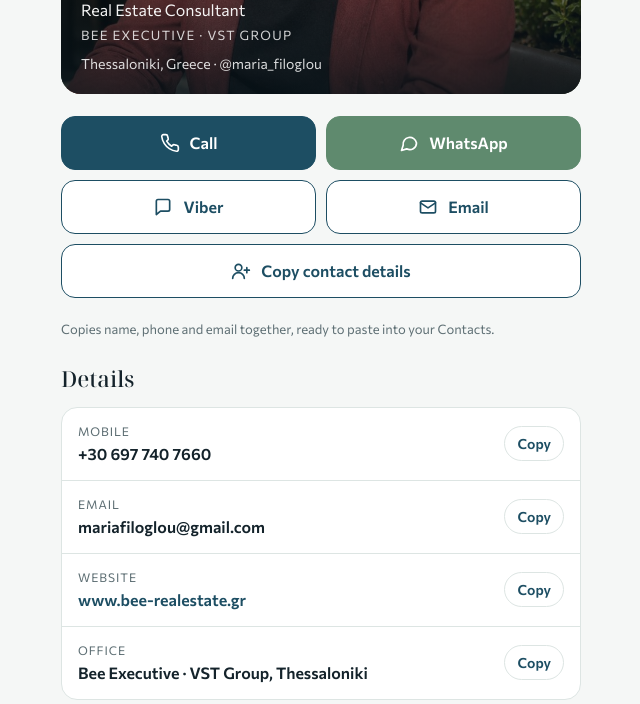
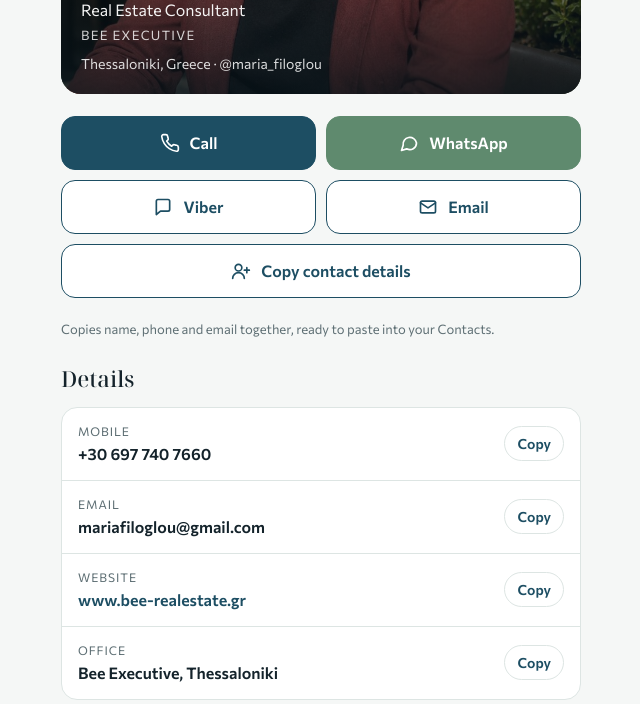
Before and after one commit to mariafiloglou-CART/karta, a plain HTML site: page en/index.html in a window 1280 px wide. Shown: the part 676-1380 px from the top of the page, without its empty margins (319-959 px from the left). Drawn offline with Linux system fonts and the light colour scheme.

Commit message:
Κάρτα: Σύμβουλος Ακίνητης Περιουσίας · Bee Executive
Co-Authored-By: Claude Opus 5.5 <noreply@anthropic.com>
Claude-Session: https://claude.ai/code/session_01PRHn6KTTf2knq1d8VqpRLB

```diff
--- a/en/index.html
+++ b/en/index.html
@@ -104,7 +104,7 @@ footer{font-size:12px;color:var(--muted);text-align:center}
     <div class="card-photo" style="background-image:url(../assets/2d09143a5da3.jpg)" role="img" aria-label="Maria Filoglou"></div>
     <h1>Maria Filoglou</h1>
     <p class="role">Real Estate Consultant</p>
-    <p class="co">Bee Executive · VST Group</p>
+    <p class="co">Bee Executive</p>
     <p class="city">Thessaloniki, Greece · @maria_filoglou</p>
   </section>
 
@@ -138,7 +138,7 @@ footer{font-size:12px;color:var(--muted);text-align:center}
       <li><span class="lbl">Mobile</span><span class="val" id="v-phone">+30 697 740 7660</span><button class="copy" type="button" data-copy="v-phone">Copy</button></li>
       <li><span class="lbl">Email</span><span class="val" id="v-mail">mariafiloglou@gmail.com</span><button class="copy" type="button" data-copy="v-mail">Copy</button></li>
       <li><span class="lbl">Website</span><a class="val" id="v-web" href="https://www.bee-realestate.gr" target="_blank" rel="noopener">www.bee-realestate.gr</a><button class="copy" type="button" data-copy="v-web">Copy</button></li>
-      <li><span class="lbl">Office</span><span class="val" id="v-office">Bee Executive · VST Group, Thessaloniki</span><button class="copy" type="button" data-copy="v-office">Copy</button></li>
+      <li><span class="lbl">Office</span><span class="val" id="v-office">Bee Executive, Thessaloniki</span><button class="copy" type="button" data-copy="v-office">Copy</button></li>
     </ul>
   </section>
 
@@ -180,7 +180,7 @@ footer{font-size:12px;color:var(--muted);text-align:center}
 </div>
 
 <script>
-const CARD = "Maria Filoglou\nReal Estate Consultant\nBee Executive · VST Group, Thessaloniki, Greece\nMobile: " +
+const CARD = "Maria Filoglou\nReal Estate Consultant\nBee Executive, Thessaloniki, Greece\nMobile: " +
   document.getElementById("v-phone").textContent + "\nEmail: " + document.getElementById("v-mail").textContent +
   "\nInstagram: @maria_filoglou\nwww.bee-realestate.gr";
 async function copyText(text, el, done){
```
Also changed, not shown: index.html (+3 -3 lines).
